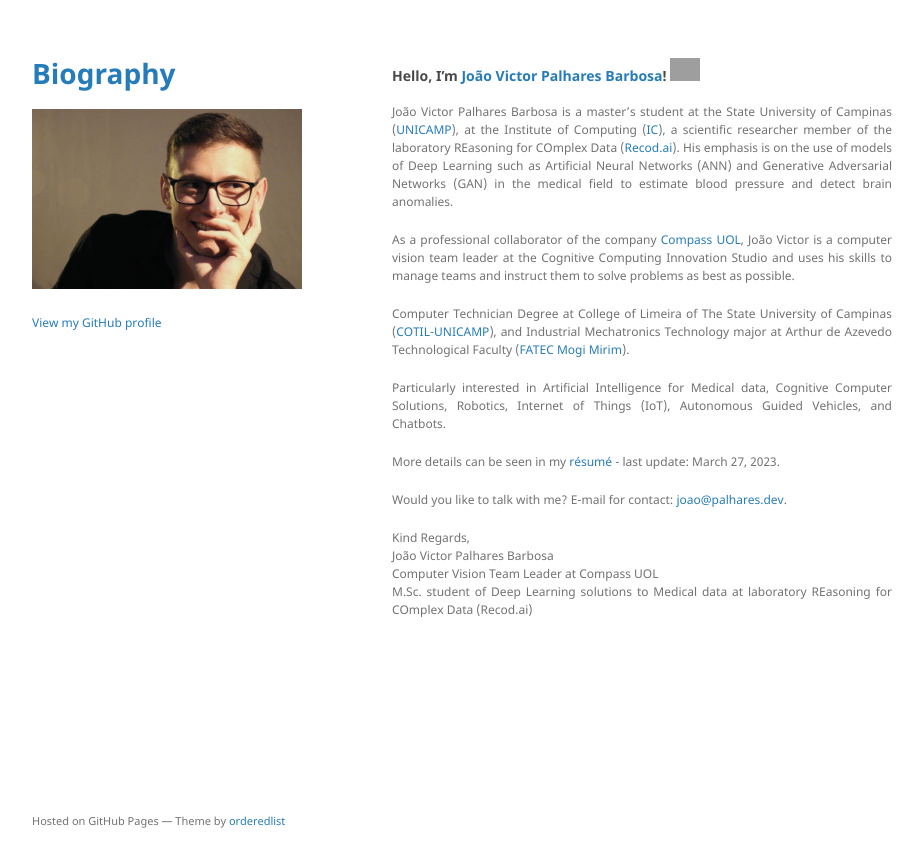
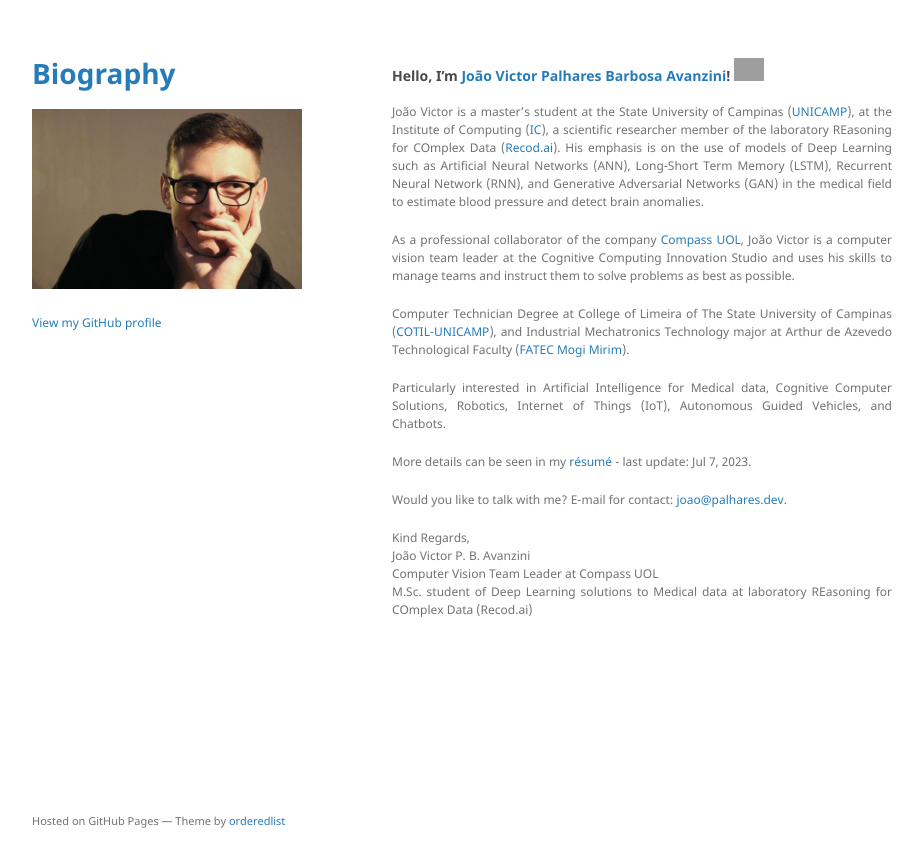
Before and after one commit to joaoavanzini/joaoavanzini.github.io, a Jekyll site: the page built from index.md, in a window 1280 px wide. Shown: the top 867 px of the page, without its empty margins (178-1101 px from the left). Built offline with Jekyll 4.4.1, drawn with Linux system fonts in a browser that asks for light colours; the repository's description, which GitHub fills in, is left out; our own code applies the rules of GitHub Pages for plain Markdown files; grey boxes are pictures that could not be loaded.

Commit message:
Atualizando o perfil

```diff
--- a/index.md
+++ b/index.md
@@ -1,9 +1,9 @@
 ---
 layout: default
 ---
-### Hello, I'm [João Victor Palhares Barbosa](https://www.linkedin.com/in/joao-palhares/)! <img src="https://media.giphy.com/media/hvRJCLFzcasrR4ia7z/giphy.gif" width="30px">
+### Hello, I'm [João Victor Palhares Barbosa Avanzini](https://www.linkedin.com/in/joao-palhares/)! <img src="https://media.giphy.com/media/hvRJCLFzcasrR4ia7z/giphy.gif" width="30px">
 
-João Victor Palhares Barbosa is a master's student at the State University of Campinas ([UNICAMP](https://www.unicamp.br/)), at the Institute of Computing ([IC](https://ic.unicamp.br/)), a scientific researcher member of the laboratory REasoning for COmplex Data ([Recod.ai](https://recod.ai/)). His emphasis is on the use of models of Deep Learning such as Artificial Neural Networks (ANN) and Generative Adversarial Networks (GAN) in the medical field to estimate blood pressure and detect brain anomalies.
+João Victor is a master's student at the State University of Campinas ([UNICAMP](https://www.unicamp.br/)), at the Institute of Computing ([IC](https://ic.unicamp.br/)), a scientific researcher member of the laboratory REasoning for COmplex Data ([Recod.ai](https://recod.ai/)). His emphasis is on the use of models of Deep Learning such as Artificial Neural Networks (ANN), Long-Short Term Memory (LSTM), Recurrent Neural Network (RNN), and Generative Adversarial Networks (GAN) in the medical field to estimate blood pressure and detect brain anomalies.
 
 As a professional collaborator of the company [Compass UOL](https://compass.uol/), João Victor is a computer vision team leader at the Cognitive Computing Innovation Studio and uses his skills to manage teams and instruct them to solve problems as best as possible.
 
@@ -12,11 +12,11 @@ Computer Technician Degree at College of Limeira of The State University of Camp
 Particularly interested in Artificial Intelligence for Medical data, Cognitive Computer Solutions, Robotics, Internet of Things (IoT), Autonomous Guided Vehicles, and Chatbots.
 
 
-More details can be seen in my [résumé](./assets/src/resume.pdf) - last update: March 27, 2023.
+More details can be seen in my [résumé](./assets/src/resume.pdf) - last update: Jul 7, 2023.
 
 Would you like to talk with me? E-mail for contact: <a href="mailto:joao@palhares.dev">joao@palhares.dev</a>.
 
 Kind Regards,<br>
-João Victor Palhares Barbosa<br>
+João Victor P. B. Avanzini<br>
 Computer Vision Team Leader at Compass UOL<br>
 M.Sc. student of Deep Learning solutions to Medical data at laboratory REasoning for COmplex Data (Recod.ai)
```
Also changed, not shown: 1 other file.
